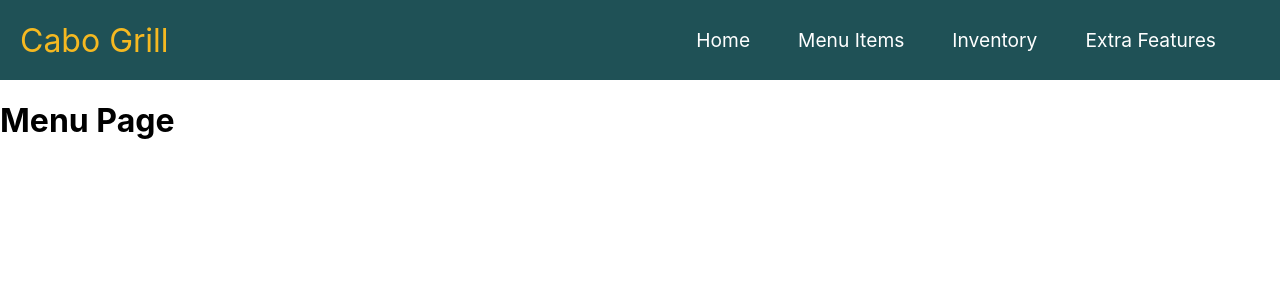
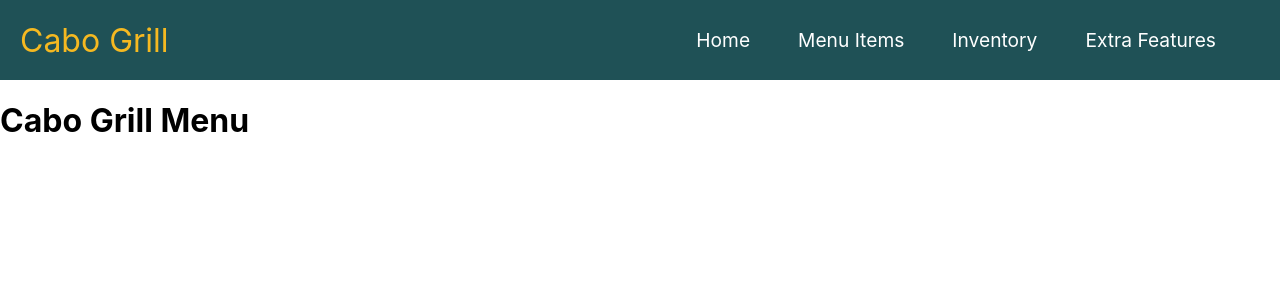
Before and after one commit to jacobtt21/CSCE-315-Team-82-React, a React (Create React App) app: page /MenuItems in a window 1280 px wide. Shown: the top 300 px of the page. Built offline with nearby package versions, Linux system fonts and the light colour scheme.

Commit message:
added something

```diff
--- a/src/Manager/Components/MenuItems.js
+++ b/src/Manager/Components/MenuItems.js
@@ -3,7 +3,7 @@ import React from "react";
 export const MenuItems = () => {
   return (
     <div>
-      <h1>Menu Page</h1>
+      <h1>Cabo Grill Menu</h1>
     </div>
   );
 };
```
